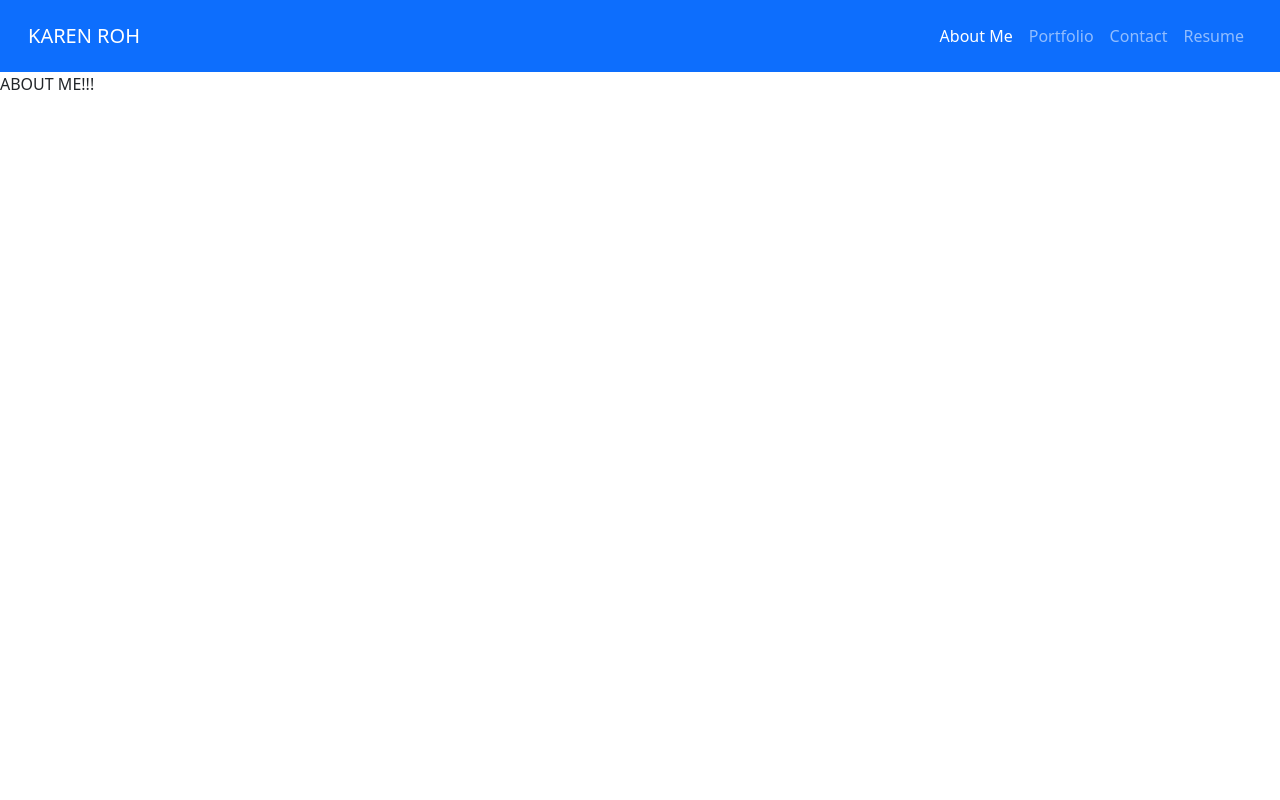
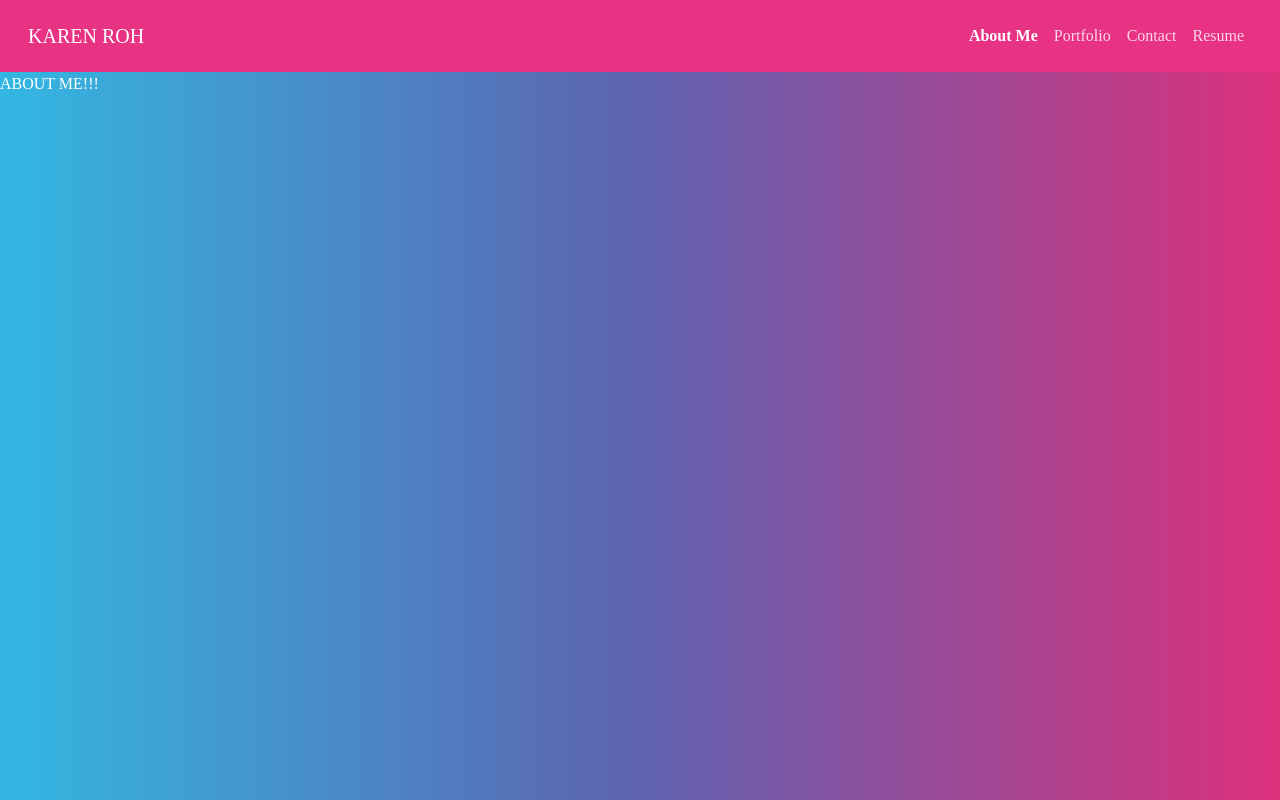
Before and after one commit to kroh1031/week-20-react-portfolio, a React (Create React App) app: page / in a window 1280 px wide. Built offline with nearby package versions, Linux system fonts and the light colour scheme.

Commit message:
applied google font styling to webpage

```diff
--- a/public/index.html
+++ b/public/index.html
@@ -24,6 +24,11 @@
       work correctly both with client-side routing and a non-root public URL.
       Learn how to configure a non-root public URL by running `npm run build`.
     -->
+    <!-- Bootswatch -->
+  <link rel="stylesheet" href="https://bootswatch.com/5/quartz/bootstrap.min.css" />
+  <!-- Google Fonts -->
+  <link rel="preconnect" href="https://fonts.gstatic.com" />
+  <link href="https://fonts.googleapis.com/css2?family=Courgette&display=swap" rel="stylesheet" />
     <title>React App</title>
   </head>
   <body>
--- a/src/App.js
+++ b/src/App.js
@@ -6,11 +6,12 @@ import Contact from "./components/pages/Contact";
 import Portfolio from "./components/pages/Portfolio";
 import Resume from "./components/pages/Resume";
 import NavBar from "./components/NavBar";
+import All from "./styles/All.css"
 
 const App = () => {
   return (
     <Router>
-      <div>
+      <div className="font">
         <NavBar />
         <Switch>
           <Route exact path="/" component={AboutMe} />
--- a/src/components/NavBar.js
+++ b/src/components/NavBar.js
@@ -1,6 +1,7 @@
+import { NavLink } from "react-router-dom";
 const NavBar = () => {
   return (
-    <nav class="navbar navbar-expand-lg navbar-dark bg-primary p-3">
+    <nav class="navbar navbar-expand-lg navbar-dark bg-primary p-2">
       <div class="container-fluid">
         <a class="navbar-brand" href="/">
           KAREN ROH
@@ -23,25 +24,41 @@ const NavBar = () => {
         >
           <ul class="navbar-nav">
             <li class="nav-item">
-              <a class="nav-link active" href="/">
+              <NavLink
+                exact
+                to="/"
+                className="nav-link"
+                activeStyle={{ fontWeight: "bold" }}
+              >
                 About Me
-                <span class="visually-hidden">(current)</span>
-              </a>
+              </NavLink>
             </li>
             <li class="nav-item">
-              <a class="nav-link" href="/portfolio">
+              <NavLink
+                to="/portfolio"
+                className="nav-link"
+                activeStyle={{ fontWeight: "bold" }}
+              >
                 Portfolio
-              </a>
+              </NavLink>
             </li>
             <li class="nav-item">
-              <a class="nav-link" href="/contact">
+              <NavLink
+                to="/contact"
+                className="nav-link"
+                activeStyle={{ fontWeight: "bold" }}
+              >
                 Contact
-              </a>
+              </NavLink>
             </li>
             <li class="nav-item">
-              <a class="nav-link" href="/resume">
+              <NavLink
+                to="/resume"
+                className="nav-link"
+                activeStyle={{ fontWeight: "bold" }}
+              >
                 Resume
-              </a>
+              </NavLink>
             </li>
           </ul>
         </div>
--- a/src/index.js
+++ b/src/index.js
@@ -1,7 +1,7 @@
 import React from 'react';
 import ReactDOM from 'react-dom';
 import App from './App';
-import 'bootstrap/dist/css/bootstrap.min.css';
+// import 'bootstrap/dist/css/bootstrap.min.css';
 import "bootstrap/dist/js/bootstrap.bundle.js";
 
 ReactDOM.render(
--- /dev/null
+++ b/src/styles/All.css
@@ -0,0 +1,3 @@
+.font {
+    font-family: "Playfair Display";
+}
```
Also changed, not shown: src/components/pages/AboutMe.js (+2 -7 lines).
